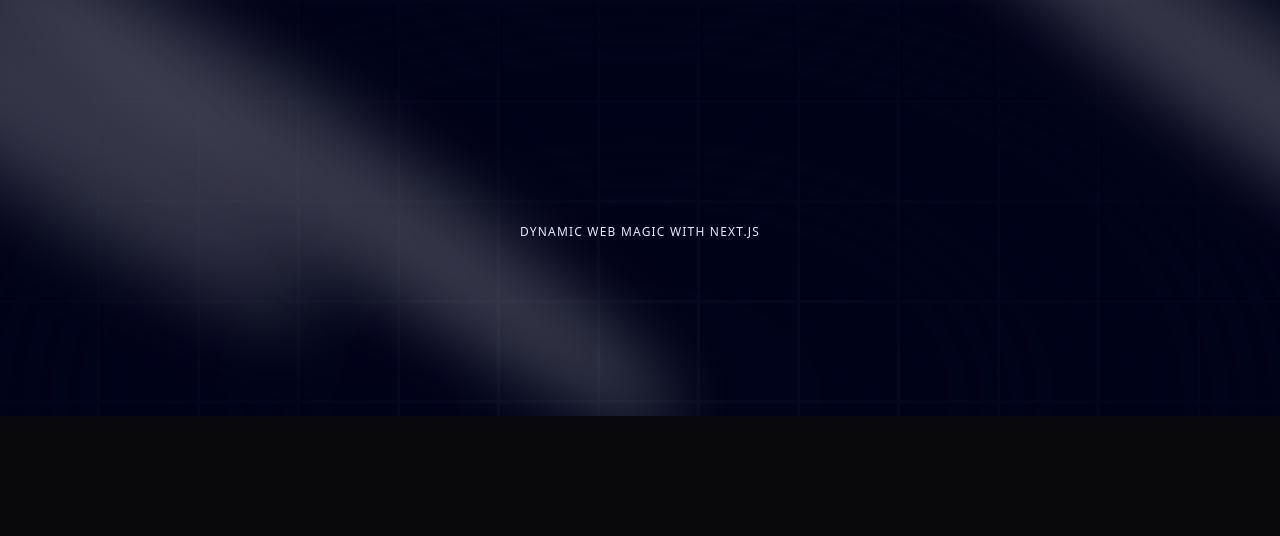
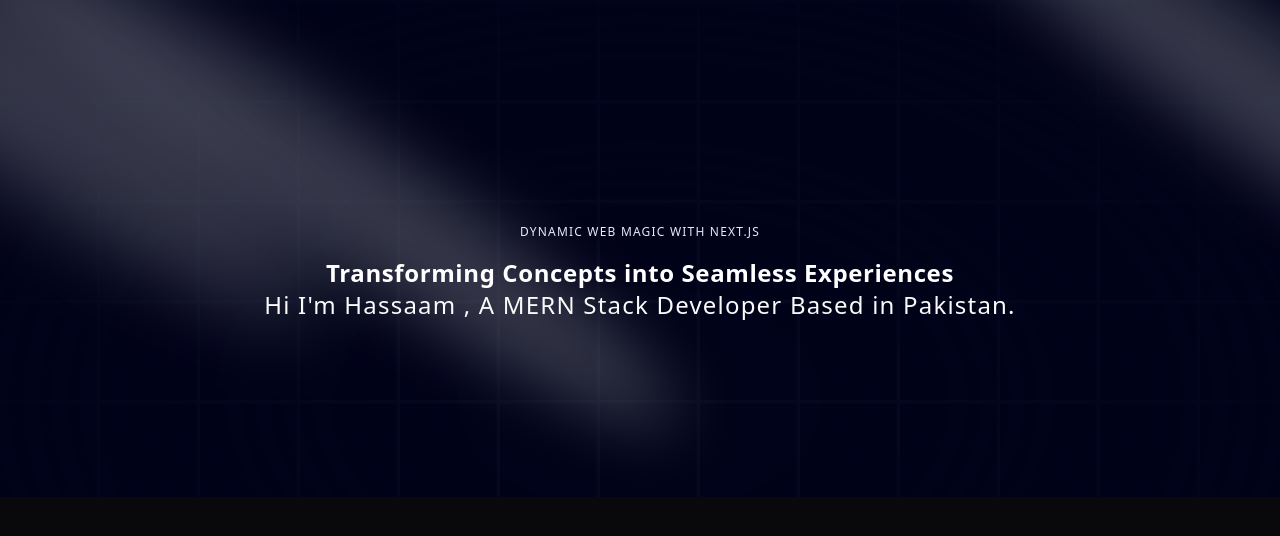
Before and after one commit to hassaanmgl8844/Modern-Portfolio, a Next.js app: page / in a window 1280 px wide. Shown: the top 536 px of the page. Built offline with nearby package versions, Linux system fonts and the light colour scheme.

Commit message:
MashaAllah Working in Homepage

```diff
--- a/components/Hero.tsx
+++ b/components/Hero.tsx
@@ -16,7 +16,10 @@
       <div className="flex justify-center relative my-20 z-10">
         <div className="max-w-[89vw] md:max-w-2xl lg:max-w-[60vw] flex flex-col items-center justify-center">
           <h2 className="uppercase tracking-widest text-xs text-center text-blue-100 max-w-80">Dynamic Web Magic with Next.js</h2>
-          <TextGenerateEffect className="" words="" />
+          <TextGenerateEffect className="text-center text-[40px] md:text-5xl lg:text-6xl" words="Transforming Concepts into Seamless Experiences" />
+          <p className="text-center md:tracking-wider mb-4 text-sm md:text-lg lg:text-2xl">
+            Hi I&apos;m Hassaam , A MERN Stack Developer Based in Pakistan.
+          </p>
         </div>
       </div>
     </div>
```
